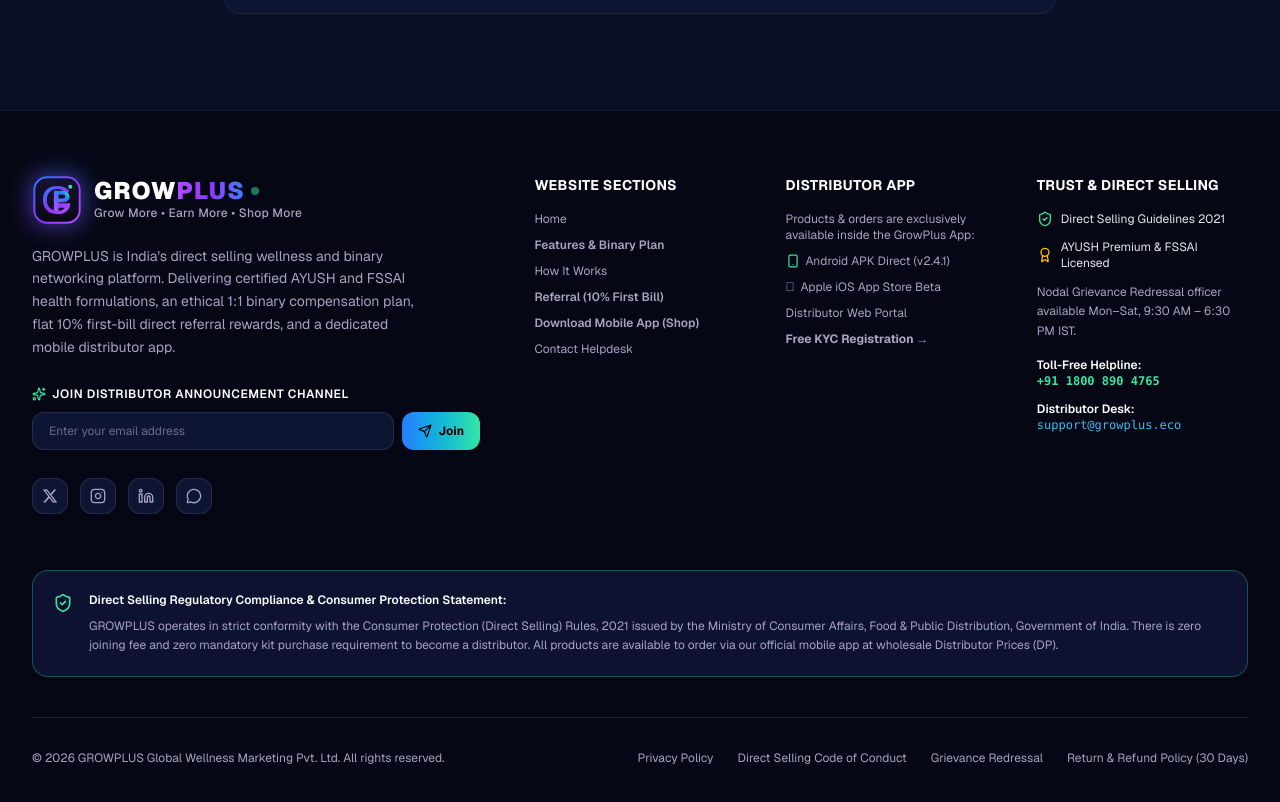
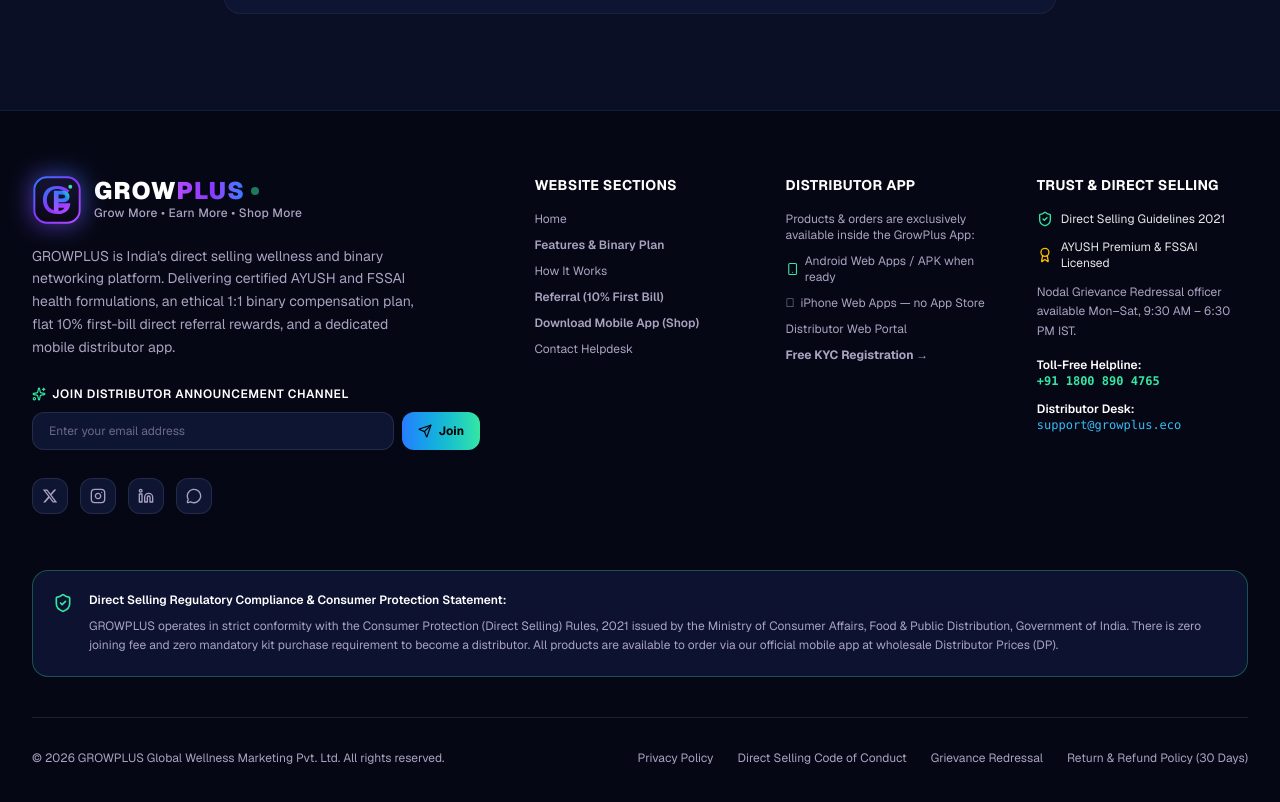
Before and after one commit to growplus11223344-commits/growplus, a Next.js app: page / in a window 1280 px wide. Shown: the part 8134-8936 px from the top of the page. Built offline with nearby package versions, Linux system fonts and the light colour scheme.

Commit message:
fix(website): correct misleading Android download labels in components/Footer.tsx

```diff
--- a/components/Footer.tsx
+++ b/components/Footer.tsx
@@ -171,13 +171,13 @@ export const Footer: React.FC = () => {
               <li>
                 <Link href="/download-apps" className="hover:text-[#35E6A2] flex items-center gap-1.5">
                   <Smartphone className="w-3.5 h-3.5 text-[#35E6A2]" />
-                  <span>Android APK Direct (v2.4.1)</span>
+                  <span>Android Web Apps / APK when ready</span>
                 </Link>
               </li>
               <li>
                 <Link href="/download-apps" className="hover:text-[#38BDF8] flex items-center gap-1.5">
                   <span className="text-xs"></span>
-                  <span>Apple iOS App Store Beta</span>
+                  <span>iPhone Web Apps — no App Store</span>
                 </Link>
               </li>
               <li>
```
